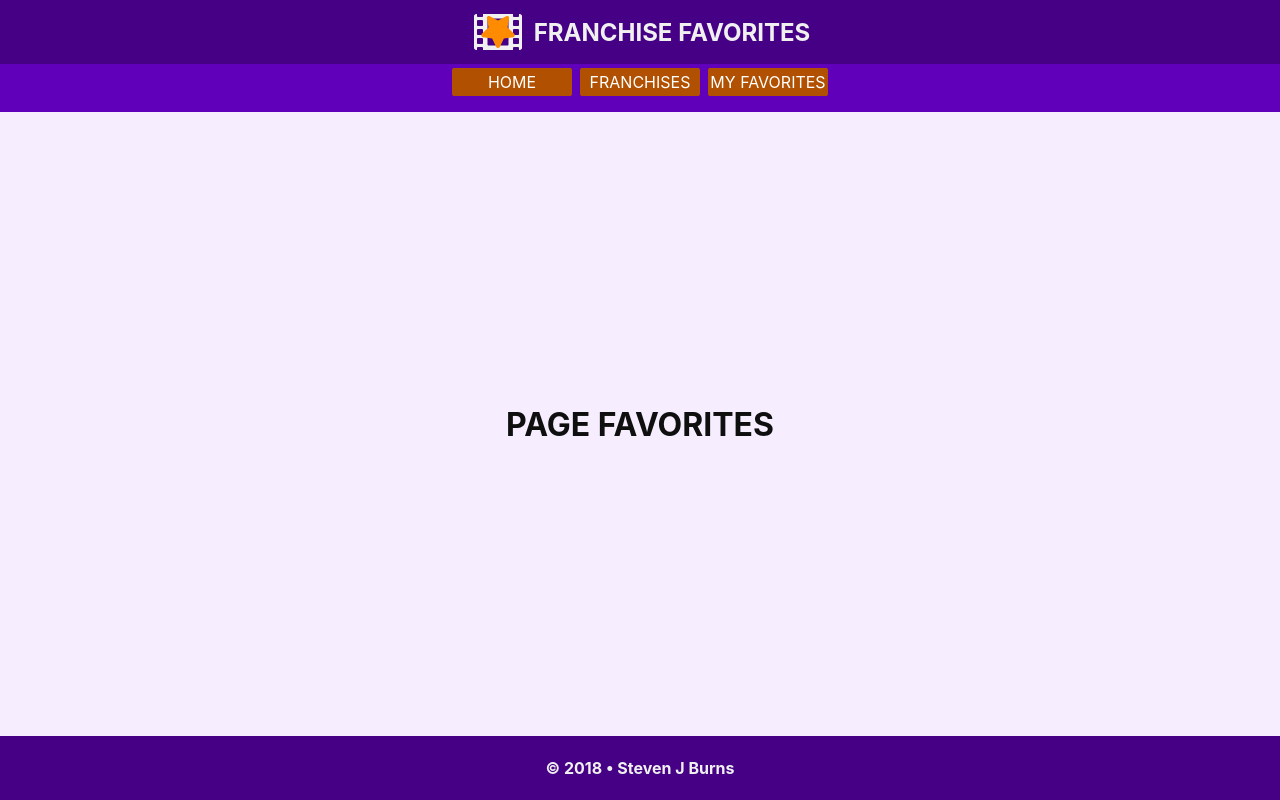
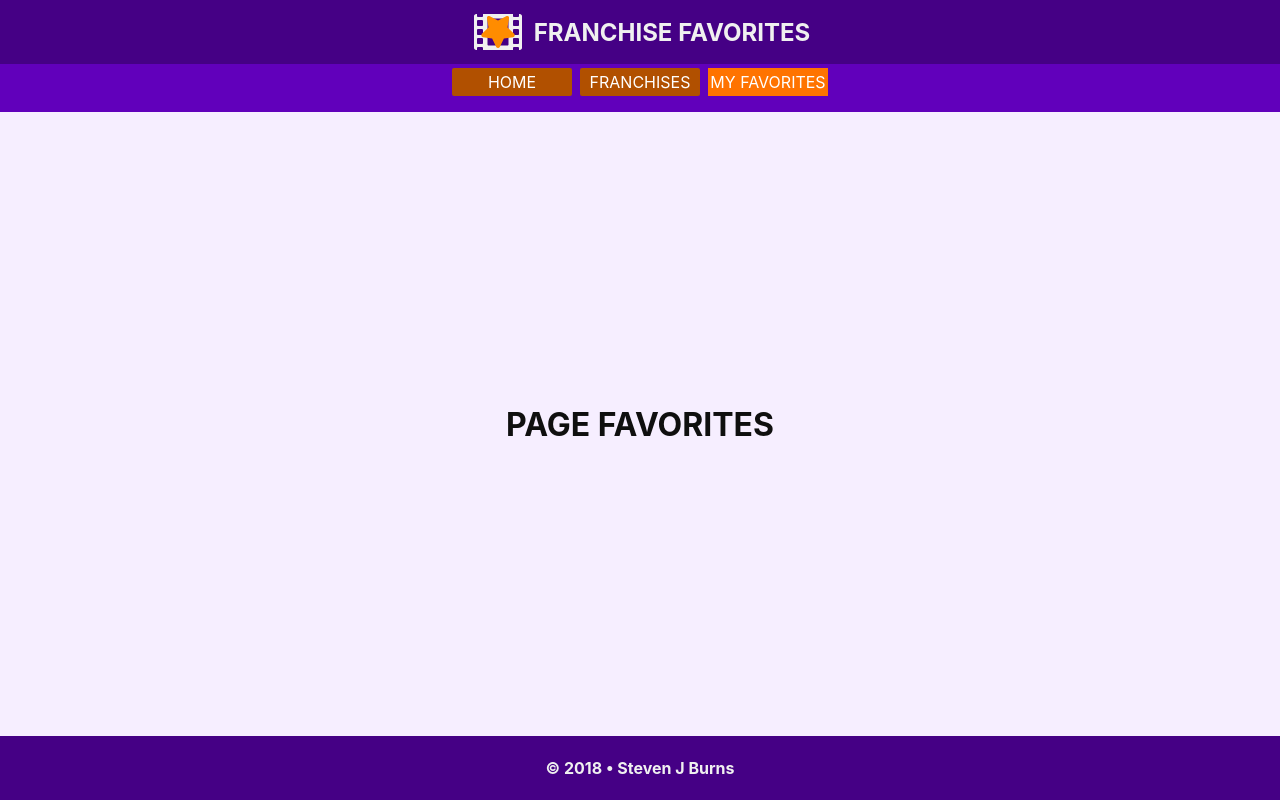
Before and after one commit to StevenJBurns/franchise-favorites, a React (Create React App) app in the folder client/: page /favorites in a window 1280 px wide. Built offline with nearby package versions, Linux system fonts and the light colour scheme.

Commit message:
Created Authentication component boilerplate; more refactoring of CSS in FranchiseTile component

```diff
--- a/client/src/components/app/AppComponents.css
+++ b/client/src/components/app/AppComponents.css
@@ -21,19 +21,3 @@ main {
   width: auto;
   cursor: pointer
 }
-
-.article-franchise-tile {
-  margin: 8px;
-  width: 128px;
-  height: 128px;
-  border-radius: 4px;
-  border: 4px solid transparent;
-  background: rgb(246, 238, 255);
-  display: inline-block;
-  transition: all 0.5s
-}
-
-.article-franchise-tile:hover {
-  border-color: #0F0F0F;
-  background-color: #9F9F9F
-}
--- a/client/src/components/app/AppNav.jsx
+++ b/client/src/components/app/AppNav.jsx
@@ -11,7 +11,7 @@ const AppNav = (props) => {
       <ul>
         <li><NavLink activeClassName="active-navlink" to="/" exact>HOME</NavLink></li>
         <li><NavLink activeClassName="active-navlink" to="/franchises">FRANCHISES</NavLink></li>
-        <li><NavLink activeClassName="active-navlink" to="/my-favorites">MY FAVORITES</NavLink></li>
+        <li><NavLink activeClassName="active-navlink" to="/favorites">MY FAVORITES</NavLink></li>
       </ul>
     </nav>
   );
--- /dev/null
+++ b/client/src/components/ui/FranchiseTile.css
@@ -0,0 +1,15 @@
+.article-franchise-tile {
+  margin: 8px;
+  width: 128px;
+  height: 128px;
+  border-radius: 4px;
+  border: 4px solid transparent;
+  background: rgb(246, 238, 255);
+  display: inline-block;
+  transition: all 0.5s
+}
+
+.article-franchise-tile:hover {
+  border-color: #0F0F0F;
+  background-color: #9F9F9F
+}
--- a/client/src/components/ui/FranchiseTile.jsx
+++ b/client/src/components/ui/FranchiseTile.jsx
@@ -1,4 +1,6 @@
 import React from "react";
+
+import "./FranchiseTile.css";
 
 
 const FranchiseTile = (props) => {
```
Also changed, not shown: client/src/components/ui/Authentication.jsx (added, +12 -0 lines), client/src/components/ui/Authentication.css (added).
